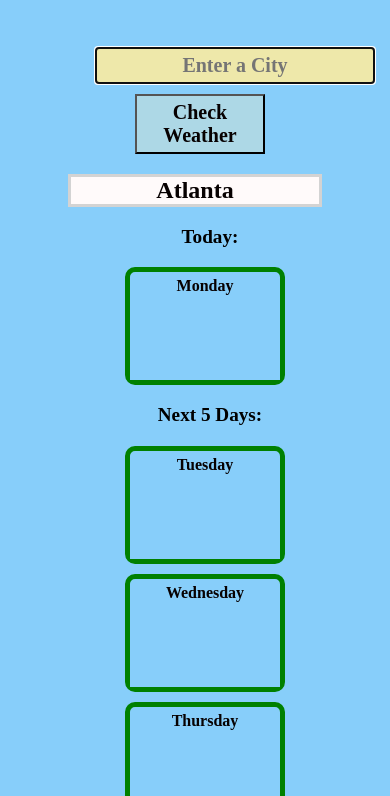
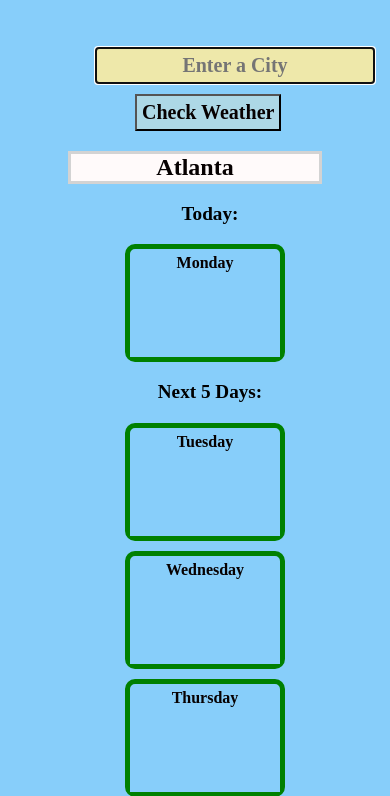
Before and after one commit to BrainAtoms/Weather_Dashboard, a plain HTML site: page index.html in a window 390 px wide. Shown: the part 48-844 px from the top of the page. Drawn offline with nearby package versions, Linux system fonts and the light colour scheme; no server answers.

Commit message:
updated CSS

```diff
--- a/assets/script.js
+++ b/assets/script.js
@@ -33,6 +33,7 @@ function onCityListItemClick(e) {
 
 // obtains weather information for city that is searched
 function GetInfo(event) {
+
   if (event) {
     event.preventDefault();
   }
--- a/assets/style.css
+++ b/assets/style.css
@@ -16,12 +16,6 @@
     display: flex;
     flex-direction: column;
     align-items: center;
-  }
-}
-
-@media (max-width: 500px) {
-  button {
-    margin-right: 580px;
   }
 }
 
```
